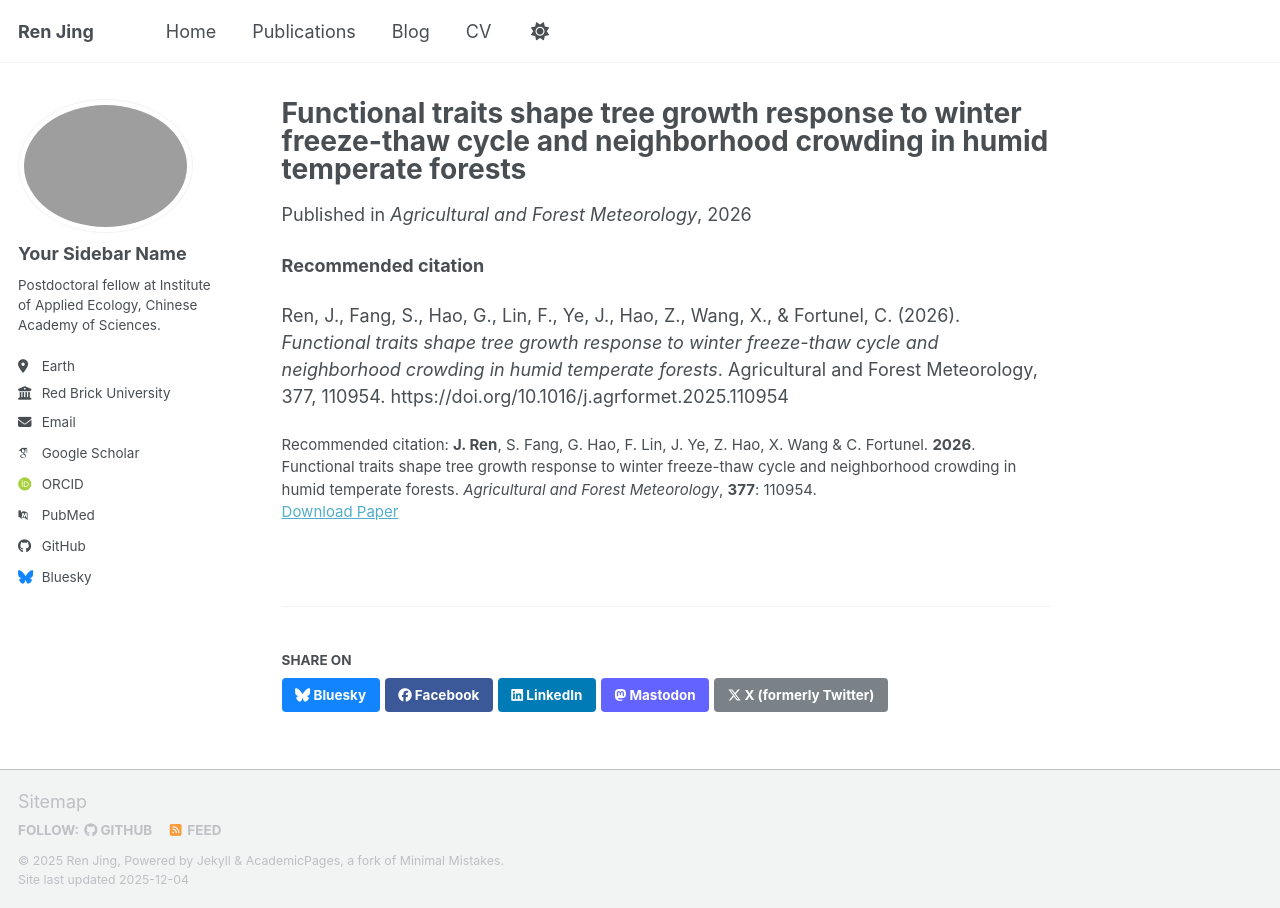
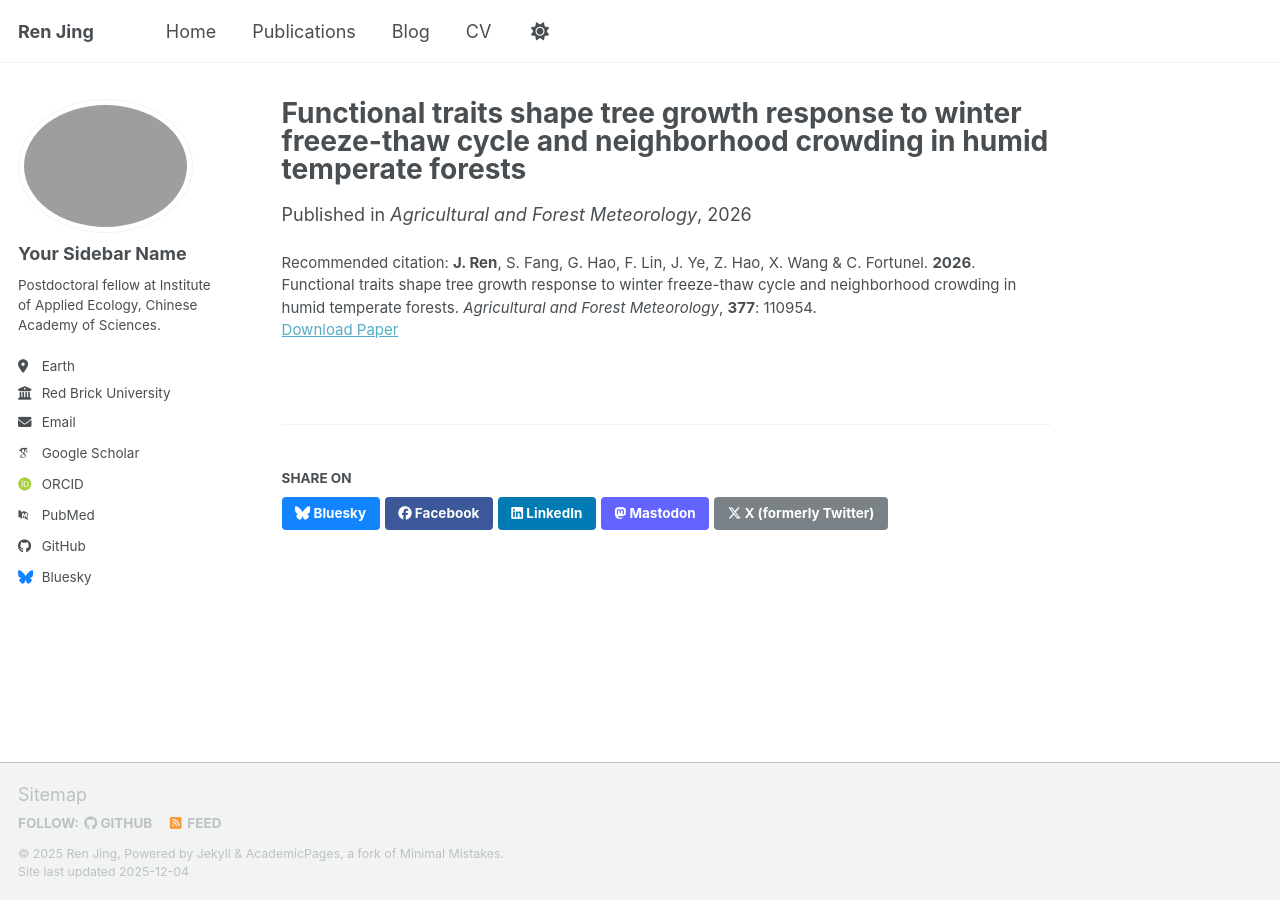
Before and after one commit to Renjing1009/Renjing1009.github.io, a Jekyll site: the page built from _publications/2025-11-24-freeze-thaw-traits.md, in a window 1280 px wide. Built offline with Jekyll 4.4.1, drawn with Linux system fonts in a browser that asks for light colours; some web fonts are replaced; a script bundle is joined from its source files by our own code; library files that are not in the unit come from our copies.

Commit message:
2025-11-24-freeze-thaw-traits.md

```diff
--- a/_publications/2025-11-24-freeze-thaw-traits.md
+++ b/_publications/2025-11-24-freeze-thaw-traits.md
@@ -10,7 +10,3 @@ paperurl: "https://doi.org/10.1016/j.agrformet.2025.110954"
 citation: "<strong>J. Ren</strong>, S. Fang, G. Hao, F. Lin, J. Ye, Z. Hao, X. Wang & C. Fortunel. <strong>2026</strong>. Functional traits shape tree growth response to winter freeze-thaw cycle and neighborhood crowding in humid temperate forests. <em>Agricultural and Forest Meteorology</em>, <strong>377</strong>: 110954. <a href=\"https://doi.org/10.1016/j.agrformet.2025.110954\">"
 
 ---
-
-**Recommended citation**
-
-Ren, J., Fang, S., Hao, G., Lin, F., Ye, J., Hao, Z., Wang, X., & Fortunel, C. (2026). *Functional traits shape tree growth response to winter freeze-thaw cycle and neighborhood crowding in humid temperate forests*. Agricultural and Forest Meteorology, 377, 110954. https://doi.org/10.1016/j.agrformet.2025.110954
```
